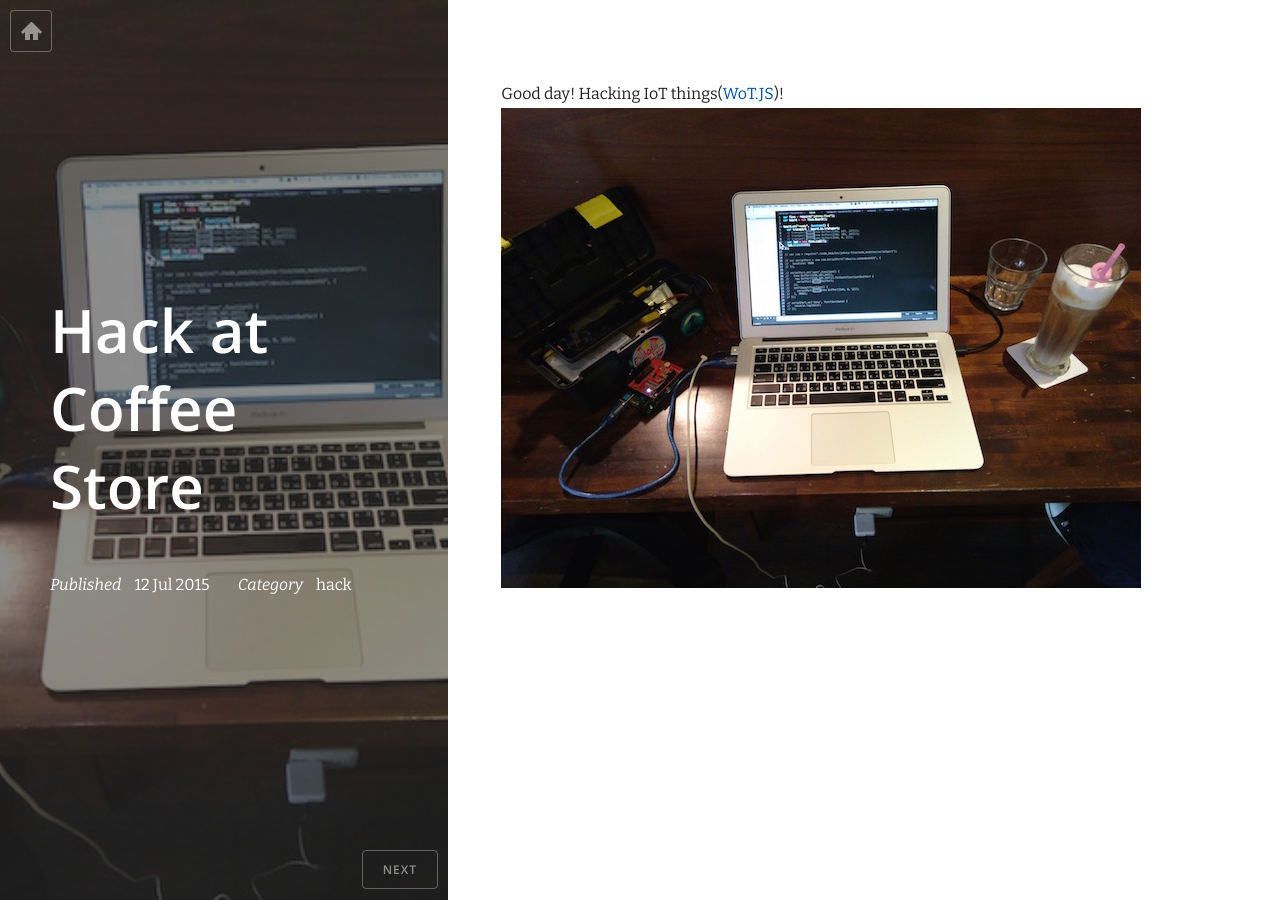
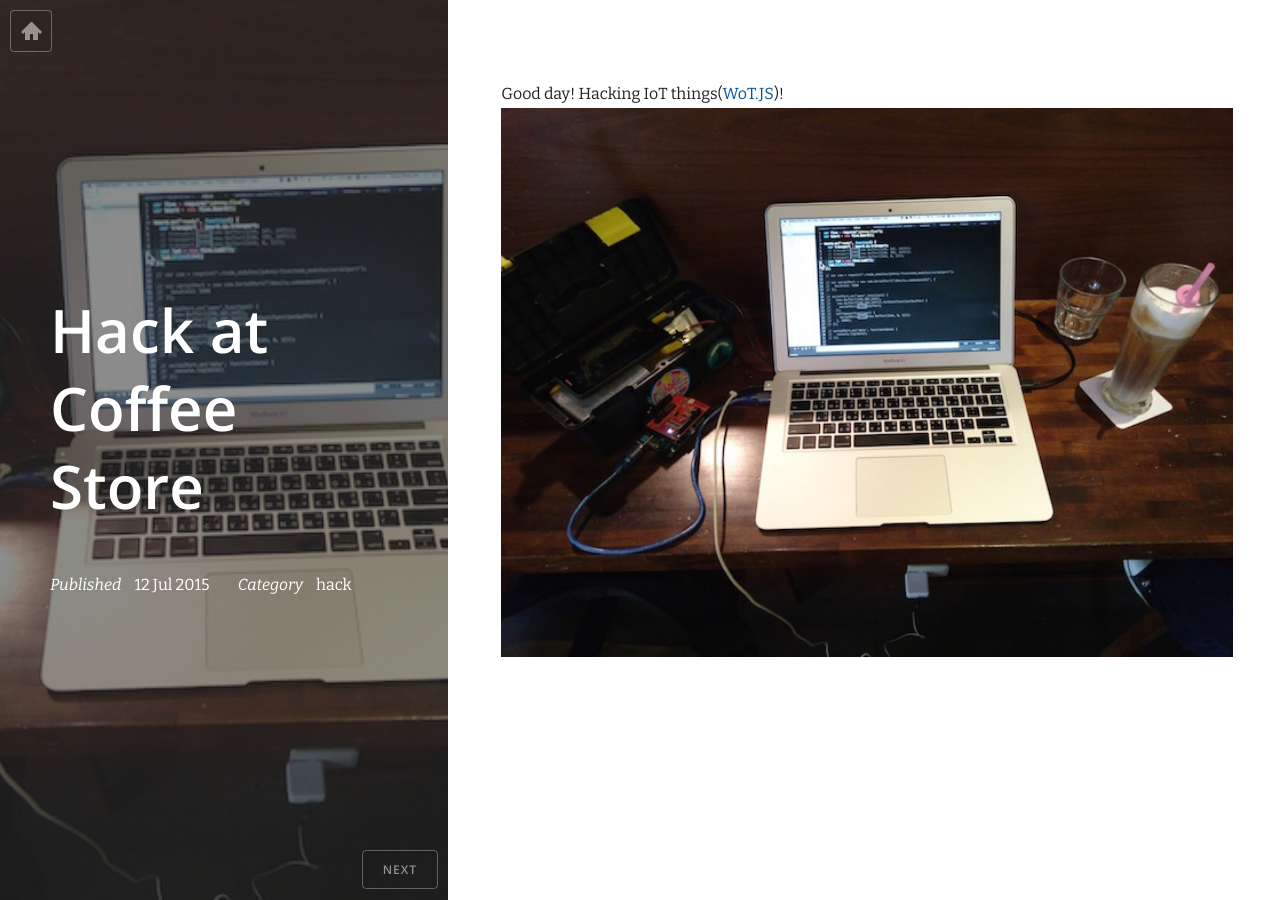
Before and after one commit to evanxd/blog, a Jekyll site: the page built from _posts/2015-07-12-hack-at-coffee-store.md, in a window 1280 px wide. Built offline with Jekyll 4.4.1, drawn with Linux system fonts in a browser that asks for light colours; nearby versions of some CDN libraries; Markdown is read by kramdown in place of the engine named in the settings.

Commit message:
Keep image 100% width

```diff
--- a/css/main.css
+++ b/css/main.css
@@ -327,6 +327,10 @@ article a:hover {
   text-decoration: none;
 }
 
+article img {
+  width: 100%;
+}
+
 /* Posts List */
 
 ul.posts li {
```
